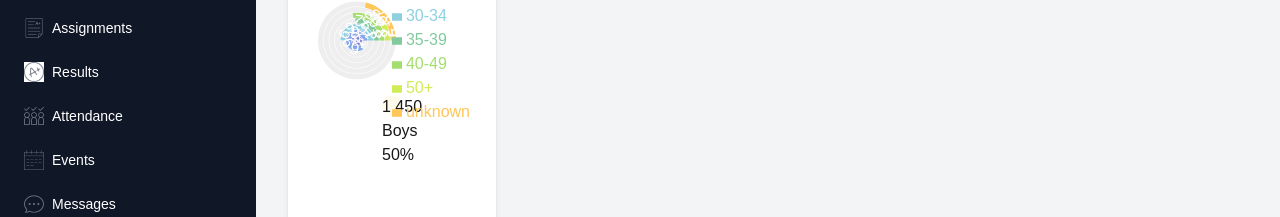
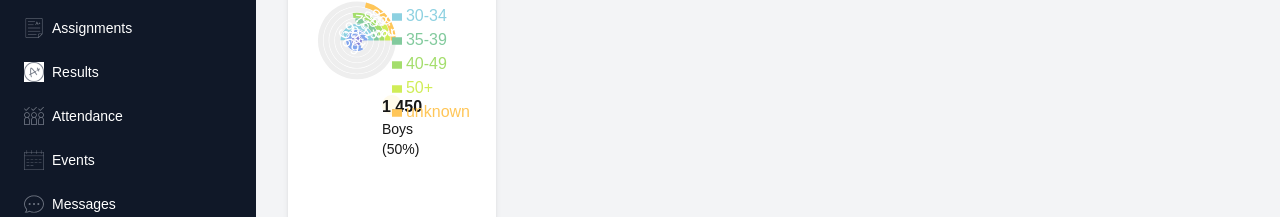
Before and after one commit to rumachoudhury/school-management-dashboard, a Next.js app: page /admin in a window 1280 px wide. Shown: the part 480-697 px from the top of the page. Built offline with nearby package versions, Linux system fonts and the light colour scheme.

Commit message:
Add bottom section in CountChart

```diff
--- a/src/components/CountChart.tsx
+++ b/src/components/CountChart.tsx
@@ -107,11 +107,11 @@ function CountChart() {
 
       {/*Bottom*/}
       <div className="flex justify-center gap-16">
-        <div className="">
+        <div className="flex flex-col gap-1">
           <div className="w-5 h-5 bg-amber-50 rounded-full">
-            <h1>1,450</h1>
+            <h1 className="font-bold">1,450</h1>
 
-            <h2>Boys 50%</h2>
+            <h2 className="text-sm">Boys (50%)</h2>
           </div>
         </div>
       </div>
```
